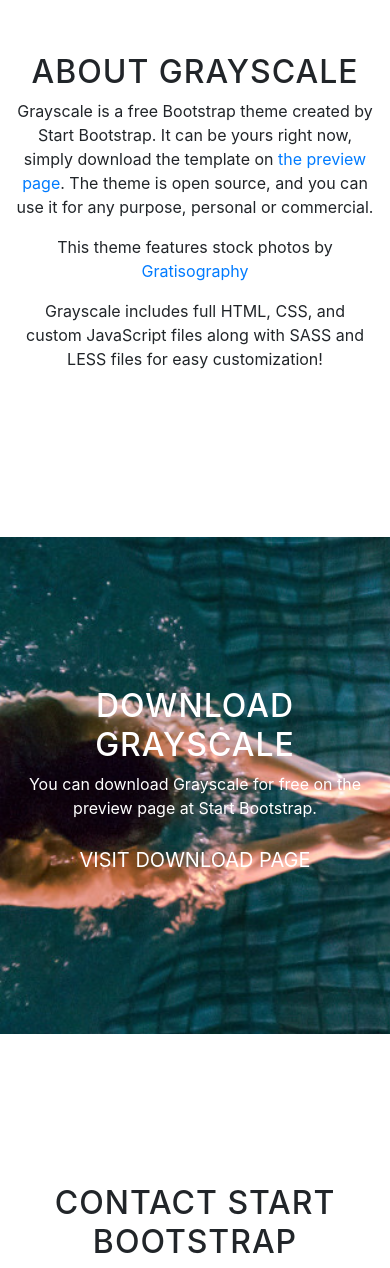
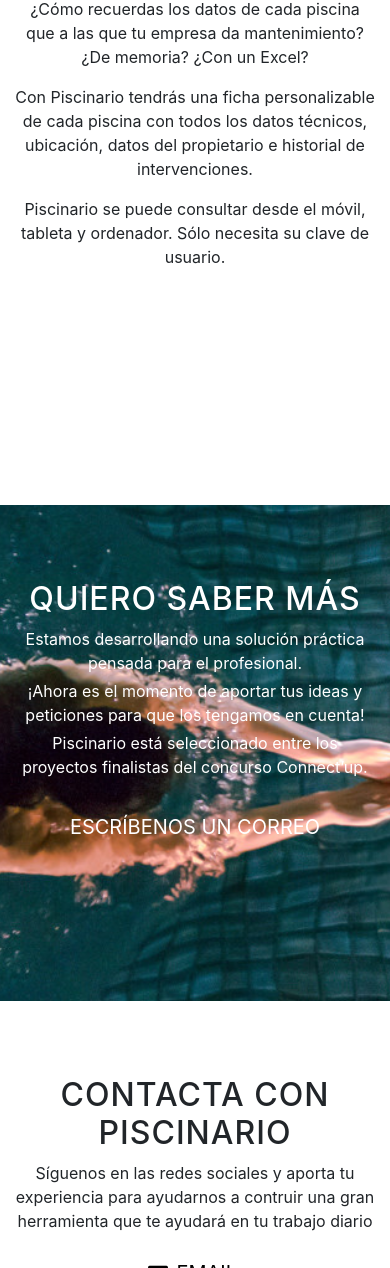
Before and after one commit to piscinario/piscinario.github.io, a website with bundled scripts: page index.html in a window 390 px wide. Shown: the part 732-2000 px from the top of the page. Built offline with nearby package versions, Linux system fonts and the light colour scheme.

Commit message:
add custom texts and better mobile navigation

```diff
--- a/css/grayscale.css
+++ b/css/grayscale.css
@@ -248,6 +248,10 @@
 }
 
 @media (max-width: 767px) {
+  .content-section {
+    padding-top: 75px;
+    padding-bottom: 150px;
+  }
   ul.banner-social-buttons li {
     display: block;
     margin-bottom: 20px;
--- a/index.html
+++ b/index.html
@@ -6,10 +6,10 @@
     <meta http-equiv="X-UA-Compatible" content="IE=edge">
     <meta charset="utf-8">
     <meta name="viewport" content="width=device-width, initial-scale=1, shrink-to-fit=no">
-    <meta name="description" content="">
+    <meta name="description" content="Servicio en la nube para piscineros. Ficha técnica para mantenimiento de piscinas">
     <meta name="author" content="">
 
-    <title>Grayscale - Start Bootstrap Theme</title>
+    <title>Piscinario - Tus piscinas en la nube</title>
 
     <!-- Bootstrap core CSS -->
     <link href="vendor/bootstrap/css/bootstrap.min.css" rel="stylesheet">
@@ -28,21 +28,20 @@
     <!-- Navigation -->
     <nav class="navbar navbar-expand-lg navbar-dark fixed-top" id="mainNav">
       <div class="container">
-        <a class="navbar-brand js-scroll-trigger" href="#page-top">Start Bootstrap</a>
+        <a class="navbar-brand js-scroll-trigger" href="#page-top">Piscinario</a>
         <button class="navbar-toggler navbar-toggler-right" type="button" data-toggle="collapse" data-target="#navbarResponsive" aria-controls="navbarResponsive" aria-expanded="false" aria-label="Toggle navigation">
-          Menu
           <i class="fa fa-bars"></i>
         </button>
         <div class="collapse navbar-collapse" id="navbarResponsive">
           <ul class="navbar-nav ml-auto">
             <li class="nav-item">
-              <a class="nav-link js-scroll-trigger" href="#about">About</a>
+              <a class="nav-link js-scroll-trigger" href="#about">¿Qué es?</a>
             </li>
             <li class="nav-item">
-              <a class="nav-link js-scroll-trigger" href="#download">Download</a>
+              <a class="nav-link js-scroll-trigger" href="#download">Saber más</a>
             </li>
             <li class="nav-item">
-              <a class="nav-link js-scroll-trigger" href="#contact">Contact</a>
+              <a class="nav-link js-scroll-trigger" href="#contact">Contacto</a>
             </li>
           </ul>
         </div>
@@ -55,9 +54,8 @@
         <div class="container">
           <div class="row">
             <div class="col-lg-8 mx-auto">
-              <h1 class="brand-heading">Grayscale</h1>
-              <p class="intro-text">A free, responsive, one page Bootstrap theme.
-                <br>Created by Start Bootstrap.</p>
+              <h1 class="brand-heading">Piscinario</h1>
+              <p class="intro-text">Accede a la información de sus piscinas en cualquier lugar</p>
               <a href="#about" class="btn btn-circle js-scroll-trigger">
                 <i class="fa fa-angle-double-down animated"></i>
               </a>
@@ -72,12 +70,13 @@
       <div class="container">
         <div class="row">
           <div class="col-lg-8 mx-auto">
-            <h2>About Grayscale</h2>
-            <p>Grayscale is a free Bootstrap theme created by Start Bootstrap. It can be yours right now, simply download the template on
-              <a href="http://startbootstrap.com/template-overviews/grayscale/">the preview page</a>. The theme is open source, and you can use it for any purpose, personal or commercial.</p>
-            <p>This theme features stock photos by
-              <a href="http://gratisography.com/">Gratisography</a>
-            <p>Grayscale includes full HTML, CSS, and custom JavaScript files along with SASS and LESS files for easy customization!</p>
+            <h2>¿Qué es?</h2>
+            <p>¿Cómo recuerdas los datos de cada piscina que a las que tu empresa da mantenimiento? ¿De memoria? ¿Con un Excel?</p>
+            <p>Con Piscinario tendrás una ficha personalizable de cada piscina con todos los datos técnicos, ubicación, datos del propietario e historial de intervenciones. </p>
+            <p>Piscinario se puede consultar desde el móvil, tableta y ordenador. Sólo necesita su clave de usuario.</p>
+            <a href="#download" class="btn btn-circle js-scroll-trigger">
+              <i class="fa fa-angle-double-down animated"></i>
+            </a>
           </div>
         </div>
       </div>
@@ -87,10 +86,14 @@
     <section id="download" class="download-section content-section text-center">
       <div class="container">
         <div class="row">
-          <div class="col-lg-8 mx-auto">
-            <h2>Download Grayscale</h2>
-            <p>You can download Grayscale for free on the preview page at Start Bootstrap.</p>
-            <a href="http://startbootstrap.com/template-overviews/grayscale/" class="btn btn-download btn-lg">Visit Download Page</a>
+          <div class="col-lg-10 mx-auto">
+            <h2>Quiero saber más</h2>
+            <p class="my-1">Estamos desarrollando una solución práctica pensada para el profesional.</p>
+            <p class="my-1">¡Ahora es el momento de aportar tus ideas y peticiones para que los tengamos en cuenta!</p>
+            <p class="mb-4">Piscinario está seleccionado entre los proyectos finalistas del concurso Connect’up.</p>
+            <a href="mailto:hola@piscinario.com?subject=Quiero%20m%C3%A1s%20informaci%C3%B3n%20acerca%20de%20Piscinario&body=Hola%2C%20%0A%0ATengo%20una%20empresa%20de%20mantenimiento%20de%20piscinas%20y%20quiero%20aportar%20mis%20ideas%20para%20hacer%20de%20Piscinario%20una%20herramienta%20verdaderamente%20%C3%BAtil."
+               class="btn btn-download btn-lg">Escríbenos un correo
+            </a>
           </div>
         </div>
       </div>
@@ -101,19 +104,17 @@
       <div class="container">
         <div class="row">
           <div class="col-lg-8 mx-auto">
-            <h2>Contact Start Bootstrap</h2>
-            <p>Feel free to leave us a comment on the
-              <a href="http://startbootstrap.com/template-overviews/grayscale/">Grayscale template overview page</a>
-              on Start Bootstrap to give some feedback about this theme!</p>
+            <h2>Contacta con Piscinario</h2>
+            <p>Síguenos en las redes sociales y aporta tu experiencia para ayudarnos a contruir una gran herramienta que te ayudará en tu trabajo diario</p>
             <ul class="list-inline banner-social-buttons">
               <li class="list-inline-item">
-                <a href="https://github.com/BlackrockDigital/startbootstrap" class="btn btn-default btn-lg btn-block">
+                <a href="mailto:hola@piscinario.com" class="btn btn-default btn-lg btn-block">
                   <i class="fa fa-envelope fa-fw"></i>
                   <span class="network-name">Email</span>
                 </a>
               </li>
               <li class="list-inline-item">
-                <a href="https://twitter.com/SBootstrap" class="btn btn-default btn-lg btn-block">
+                <a href="https://twitter.com/piscinario" class="btn btn-default btn-lg btn-block">
                   <i class="fa fa-twitter fa-fw"></i>
                   <span class="network-name">Twitter</span>
                 </a>
@@ -127,7 +128,8 @@
     <!-- Footer -->
     <footer>
       <div class="container text-center">
-        <p>Copyright &copy; Your Website 2018</p>
+        <p>Copyright &copy; Piscinario 2018</p>
+        <p>Centre Bit Menorca</p>
       </div>
     </footer>
 
```
